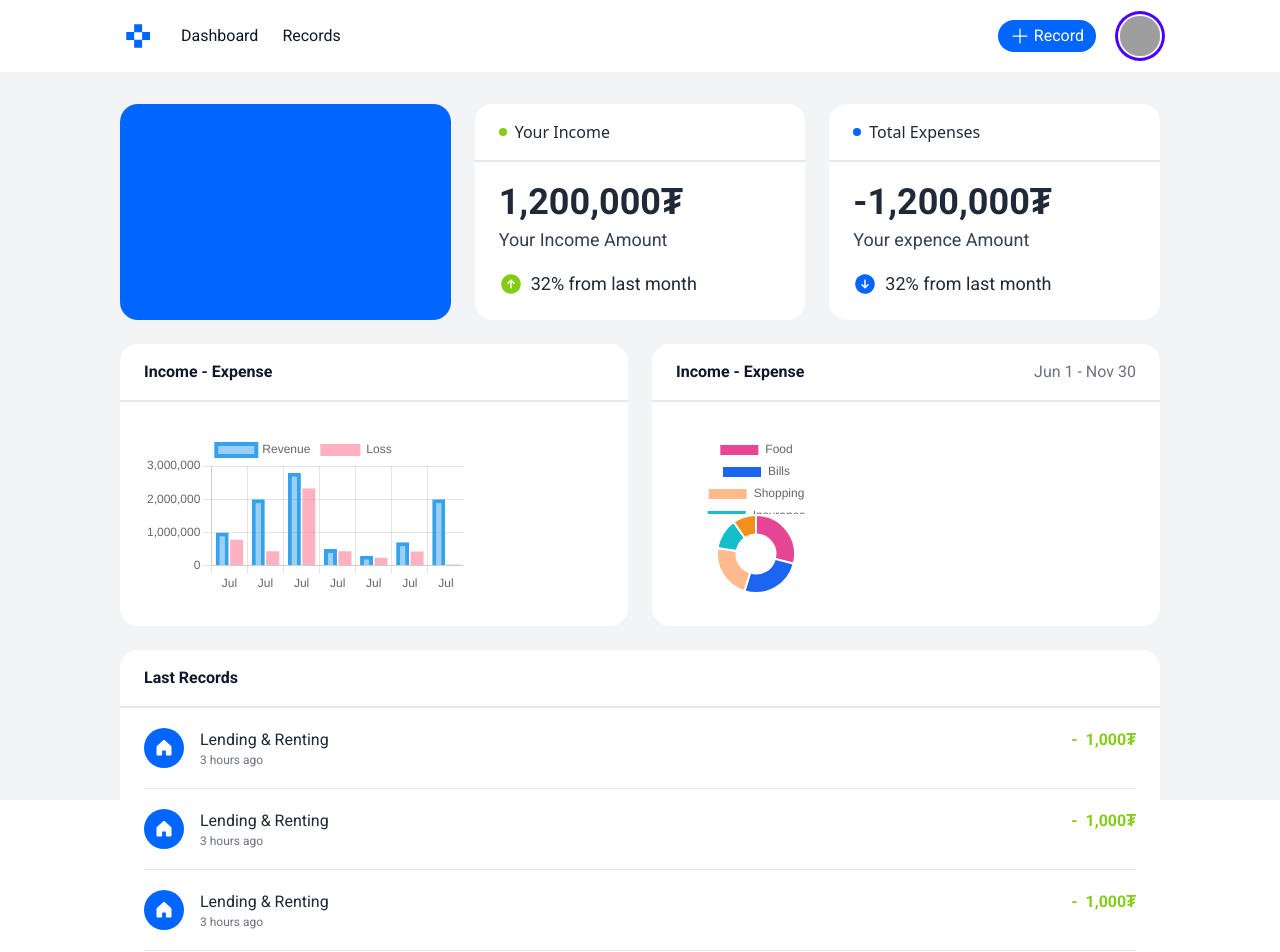
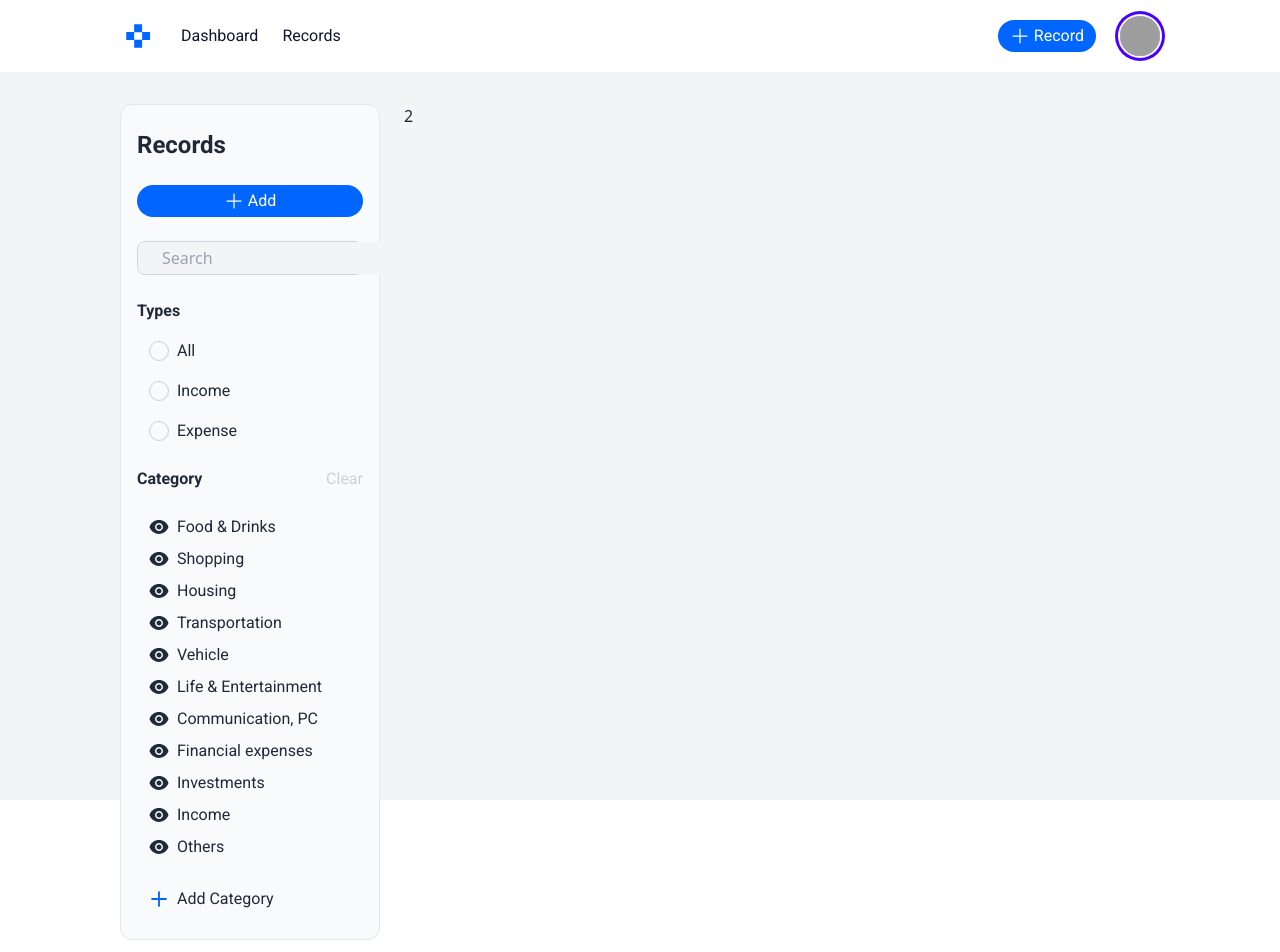
Before and after one commit to gereltbaatar/Geld-web, a Next.js app in the folder frontend/: page / in a window 1280 px wide. Shown: the top 952 px of the page. Built offline with nearby package versions, Linux system fonts and the light colour scheme; grey boxes are pictures that could not be loaded.

Commit message:
recird page taliin hiisen

```diff
--- a/frontend/src/app/page.jsx
+++ b/frontend/src/app/page.jsx
@@ -1,6 +1,7 @@
 import HomePage from "@/components/pages/HomePage";
 import LoaderPage from "@/components/pages/LoaderPage";
 import LoginPage from "@/components/pages/LoginPage";
+import RecordsPage from "@/components/pages/RecordsPage";
 import SignupPage from "@/components/pages/SignupPage";
 
 export default function Home() {
@@ -9,7 +10,8 @@ export default function Home() {
       {/* <LoginPage /> */}
       {/* <SignupPage /> */}
       {/* <LoaderPage /> */}
-      <HomePage />
+      {/* <HomePage /> */}
+      <RecordsPage />
     </main>
   );
 }
--- /dev/null
+++ b/frontend/src/components/categorySvg/MiniEyeIcon.jsx
@@ -0,0 +1,22 @@
+export const MiniEyeIcon = () => {
+  return (
+    <svg
+      xmlns="http://www.w3.org/2000/svg"
+      width="20"
+      height="20"
+      viewBox="0 0 20 20"
+      fill="none"
+    >
+      <path
+        d="M10 12.5C11.3807 12.5 12.5 11.3807 12.5 10C12.5 8.61929 11.3807 7.5 10 7.5C8.61929 7.5 7.5 8.61929 7.5 10C7.5 11.3807 8.61929 12.5 10 12.5Z"
+        fill="#1E293B"
+      />
+      <path
+        fill-rule="evenodd"
+        clip-rule="evenodd"
+        d="M0.664255 10.5904C0.517392 10.2087 0.517518 9.78563 0.66461 9.40408C2.10878 5.65788 5.7433 3 9.99859 3C14.256 3 17.892 5.66051 19.3347 9.40962C19.4816 9.79127 19.4814 10.2144 19.3344 10.5959C17.8902 14.3421 14.2557 17 10.0004 17C5.74298 17 2.10698 14.3395 0.664255 10.5904ZM14.0004 10C14.0004 12.2091 12.2095 14 10.0004 14C7.79123 14 6.00037 12.2091 6.00037 10C6.00037 7.79086 7.79123 6 10.0004 6C12.2095 6 14.0004 7.79086 14.0004 10Z"
+        fill="#1E293B"
+      />
+    </svg>
+  );
+};
--- /dev/null
+++ b/frontend/src/components/categorySvg/index.js
@@ -0,0 +1 @@
+export * from "./MiniEyeIcon";
--- /dev/null
+++ b/frontend/src/components/pages/RecordsPage.jsx
@@ -0,0 +1,21 @@
+import { Header, RecordsLeft, RecordsRight } from "../parts";
+
+const RecordsPage = () => {
+  return (
+    <main className="h-full bg-base100">
+      <div className="flex flex-col gap-8">
+        <Header />
+        <div className="container m-auto">
+          <div className="px-[120px] flex flex-col gap-6">
+            <div className="flex gap-6">
+              <RecordsLeft />
+              <RecordsRight />
+            </div>
+          </div>
+        </div>
+      </div>
+    </main>
+  );
+};
+
+export default RecordsPage;
--- /dev/null
+++ b/frontend/src/components/parts/CategoryCom.jsx
@@ -0,0 +1,16 @@
+import { MiniEyeIcon } from "../categorySvg";
+
+export const CategoryCom = ({ text }) => {
+  return (
+    <div className="px-3 flex items-center gap-2">
+      <div className="w-5 h-5 flex items-center justify-center">
+        <MiniEyeIcon />
+      </div>
+      <div className="">
+        <p className="font-roboto font-normal not-italic text-base text-[#1F2937]">
+          {text}
+        </p>
+      </div>
+    </div>
+  );
+};
--- /dev/null
+++ b/frontend/src/components/parts/RecordsLeft.jsx
@@ -0,0 +1,77 @@
+import { CategoryCom, Search } from "../parts";
+import { PlusIcon, PlusIconBlue } from "../svg";
+
+export const RecordsLeft = () => {
+  return (
+    <div className="max-w-[260px] w-full py-6 px-4 border border-base200 bg-[#F9FAFB] rounded-xl flex flex-col items-start gap-6">
+      <div className="font-roboto font-bold not-italic text-2xl">Records</div>
+      <div className="w-full">
+        <button className="flex w-full items-center justify-center bg-blue gap-1 px-3 py-1 rounded-[20px]">
+          <PlusIcon />
+          <p className="font-roboto font-normal not-italic text-base text-white">
+            Add
+          </p>
+        </button>
+      </div>
+      <Search />
+      <div className="flex flex-col gap-4">
+        <p className="font-roboto font-bold not-italic text-base text-[#1F2937]">
+          Types
+        </p>
+        <div>
+          <label className="px-3 flex items-center gap-2">
+            <input type="radio" name="radio-1" className="radio w-5 h-5" />
+            <p className="font-roboto font-normal not-italic text-base text-[#1F2937]">
+              All
+            </p>
+          </label>
+        </div>
+        <div>
+          <label className="px-3 flex items-center gap-2">
+            <input type="radio" name="radio-1" className="radio w-5 h-5" />
+            <p className="font-roboto font-normal not-italic text-base text-[#1F2937]">
+              Income
+            </p>
+          </label>
+        </div>
+        <div>
+          <label className="px-3 flex items-center gap-2">
+            <input type="radio" name="radio-1" className="radio w-5 h-5" />
+            <p className="font-roboto font-normal not-italic text-base text-[#1F2937]">
+              Expense
+            </p>
+          </label>
+        </div>
+      </div>
+      <div className="flex flex-col gap-6 w-full">
+        <div className="flex justify-between">
+          <p className="font-roboto font-bold not-italic text-base text-[#1F2937]">
+            Category
+          </p>
+          <button className="font-roboto font-normal not-italic text-base text-[#1F2937] opacity-20">
+            Clear
+          </button>
+        </div>
+        <div className="flex flex-col gap-2">
+          <CategoryCom text={"Food & Drinks"} />
+          <CategoryCom text={"Shopping"} />
+          <CategoryCom text={"Housing"} />
+          <CategoryCom text={"Transportation"} />
+          <CategoryCom text={"Vehicle"} />
+          <CategoryCom text={"Life & Entertainment"} />
+          <CategoryCom text={"Communication, PC"} />
+          <CategoryCom text={"Financial expenses"} />
+          <CategoryCom text={"Investments"} />
+          <CategoryCom text={"Income"} />
+          <CategoryCom text={"Others"} />
+        </div>
+      </div>
+      <button className="flex w-full items-center justify-start gap-2 px-3 py-1 rounded-[20px]">
+        <PlusIconBlue />
+        <p className="font-roboto font-normal not-italic text-base text-[#1F2937]">
+          Add Category
+        </p>
+      </button>
+    </div>
+  );
+};
--- /dev/null
+++ b/frontend/src/components/parts/RecordsRight.jsx
@@ -0,0 +1,3 @@
+export const RecordsRight = () => {
+  return <div className="w-full">2</div>;
+};
--- /dev/null
+++ b/frontend/src/components/parts/Search.jsx
@@ -0,0 +1,11 @@
+export const Search = () => {
+  return (
+    <div className="px-6 bg-base100 rounded-lg border border-base300 flex items-center self-stretch max-w-xs">
+      <input
+        className="h-8 outline-none bg-base100"
+        type="text"
+        placeholder="Search"
+      />
+    </div>
+  );
+};
--- a/frontend/src/components/parts/index.js
+++ b/frontend/src/components/parts/index.js
@@ -7,3 +7,7 @@ export * from "./Card1_3";
 export * from "./ChartBar";
 export * from "./ChartDoughnut";
 export * from "./RecordCom";
+export * from "./Search";
+export * from "./CategoryCom";
+export * from "./RecordsLeft";
+export * from "./RecordsRight";
--- /dev/null
+++ b/frontend/src/components/svg/PlusIconBlue.jsx
@@ -0,0 +1,16 @@
+export const PlusIconBlue = () => {
+  return (
+    <svg
+      xmlns="http://www.w3.org/2000/svg"
+      width="20"
+      height="20"
+      viewBox="0 0 20 20"
+      fill="none"
+    >
+      <path
+        d="M17.8125 10C17.8125 10.2486 17.7137 10.4871 17.5379 10.6629C17.3621 10.8387 17.1236 10.9375 16.875 10.9375H10.9375V16.875C10.9375 17.1236 10.8387 17.3621 10.6629 17.5379C10.4871 17.7137 10.2486 17.8125 10 17.8125C9.75136 17.8125 9.5129 17.7137 9.33709 17.5379C9.16127 17.3621 9.0625 17.1236 9.0625 16.875V10.9375H3.125C2.87636 10.9375 2.6379 10.8387 2.46209 10.6629C2.28627 10.4871 2.1875 10.2486 2.1875 10C2.1875 9.75136 2.28627 9.5129 2.46209 9.33709C2.6379 9.16127 2.87636 9.0625 3.125 9.0625H9.0625V3.125C9.0625 2.87636 9.16127 2.6379 9.33709 2.46209C9.5129 2.28627 9.75136 2.1875 10 2.1875C10.2486 2.1875 10.4871 2.28627 10.6629 2.46209C10.8387 2.6379 10.9375 2.87636 10.9375 3.125V9.0625H16.875C17.1236 9.0625 17.3621 9.16127 17.5379 9.33709C17.7137 9.5129 17.8125 9.75136 17.8125 10Z"
+        fill="#0166FF"
+      />
+    </svg>
+  );
+};
--- a/frontend/src/components/svg/index.js
+++ b/frontend/src/components/svg/index.js
@@ -4,6 +4,7 @@ export * from "./GeldLogoIconL";
 export * from "./GeldIconL";
 export * from "./GeldLogoIconH";
 export * from "./PlusIcon";
+export * from "./PlusIconBlue";
 export * from "./EllipseGreenIcon";
 export * from "./EllipseBlueIcon";
 export * from "./ArrowCircleUpIcon";
--- a/frontend/tailwind.config.js
+++ b/frontend/tailwind.config.js
@@ -12,6 +12,7 @@ module.exports = {
         slate: "#334155",
         neutral: "#A3A3A3",
         base100: "#F3F4F6",
+        base200: "#E5E7EB",
         base300: "#D1D5DB",
         lime: "#84CC16",
       },
```
